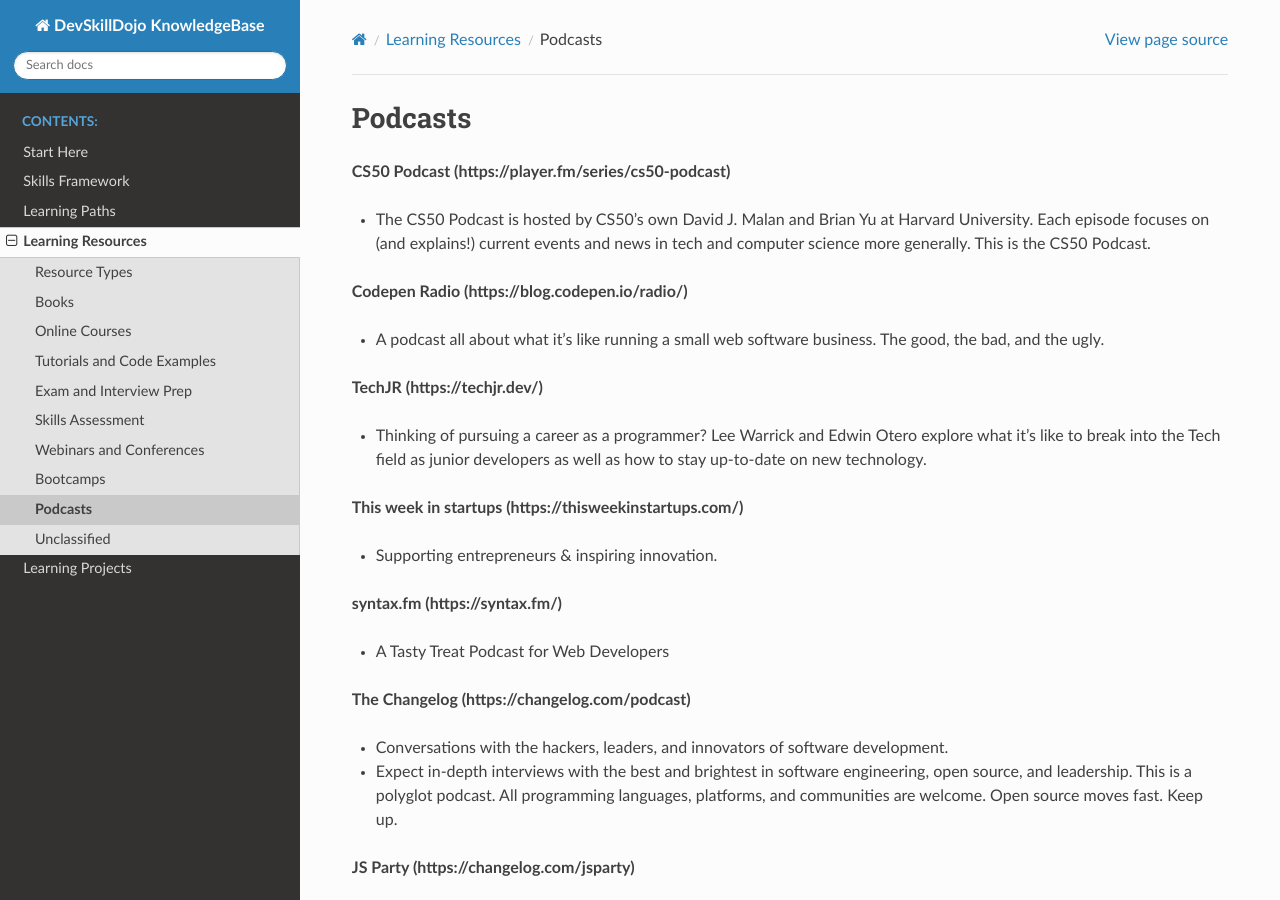
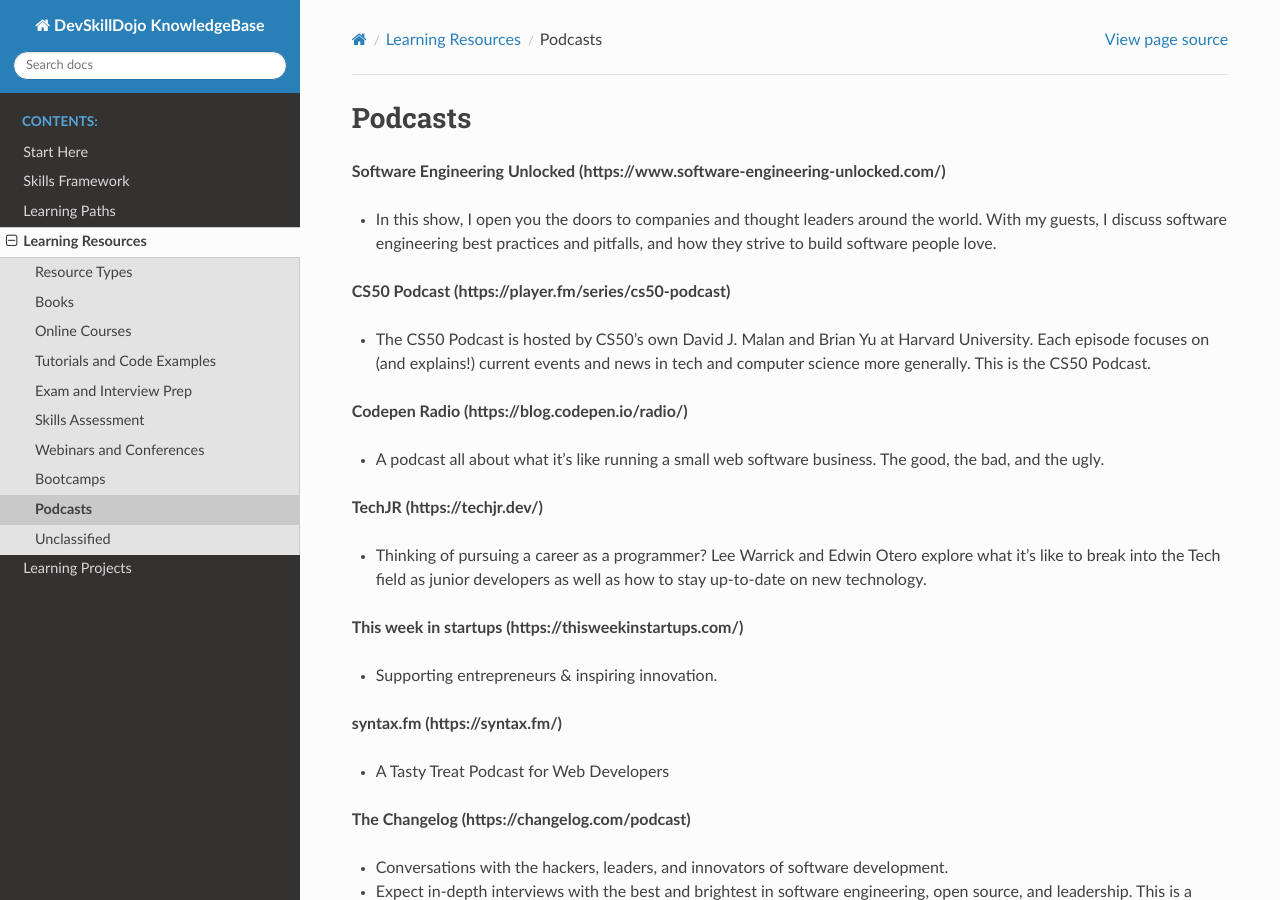
Before and after one commit to DevSkillDojo/KnowledgeBase, a Sphinx documentation site: the page built from source/learning_resources/podcasts.rst, in a window 1280 px wide and 900 px high. Built offline with Sphinx 7.4.7 and the Read the Docs theme 2.0.0, drawn with Linux system fonts in a browser that asks for light colours.

Commit message:
Some minor adjustments

```diff
--- a/source/learning_paths/development/html_css_js.rst
+++ b/source/learning_paths/development/html_css_js.rst
@@ -31,6 +31,8 @@
 
 Practical projects
 ------------------
+- Follow the flow of the first website by LevelUpTuts
+
 * Basic screen skeleton 1: Header with menu items
     * Header with menu items
     * Related to: https://www.freecodecamp.org/learn/responsive-web-design/applied-visual-design/adjust-the-tone-of-a-color
@@ -44,6 +46,8 @@
 * CSS Shapes
     * Crescent moon
     * Heart: https://www.freecodecamp.org/learn/responsive-web-design/applied-visual-design/create-a-more-complex-shape-using-css-and-html
+* CSS Animation
+    * 10 pin bowling animation viewed from the top
 * Responsive Cards
     * Ruond corners
     * Shadows
--- a/source/learning_resources/online_courses.rst
+++ b/source/learning_resources/online_courses.rst
@@ -27,7 +27,7 @@
 +-------------------+--------------------------------+------------------------------------------+
 |                   | https://embermap.com/          | Tutorials and courses focussing on Ember |
 +-------------------+--------------------------------+------------------------------------------+
-|                   |                                |                                          |
+| Wes Bos Courses   | https://wesbos.com/courses/    |                                          |
 +-------------------+--------------------------------+------------------------------------------+
 |                   |                                |                                          |
 +-------------------+--------------------------------+------------------------------------------+
--- a/source/learning_resources/podcasts.rst
+++ b/source/learning_resources/podcasts.rst
@@ -2,6 +2,10 @@
 
 Podcasts
 ========
+
+**Software Engineering Unlocked (https://www.software-engineering-unlocked.com/)**
+
+* In this show, I open you the doors to companies and thought leaders around the world. With my guests, I discuss software engineering best practices and pitfalls, and how they strive to build software people love.
 
 **CS50 Podcast (https://player.fm/series/cs50-podcast)**
 
--- a/source/learning_resources/tutorials_and_code_examples.rst
+++ b/source/learning_resources/tutorials_and_code_examples.rst
@@ -9,3 +9,4 @@
 * Coder-Coder (https://coder-coder.com/about/)
 * Scotch.io (https://scotch.io/tutorials)
 * https://www.leveluptutorials.com/tutorials (Also includes Youtube channel)
+* https://wesbos.com/blog/
--- a/source/skills_framework/skills_tree.rst
+++ b/source/skills_framework/skills_tree.rst
@@ -136,8 +136,8 @@
    * CSS
        * CSS Fundamentals
        * Grid and Flexbox
-       * Media queries
-       * CSS Animation
+       * CSS Media queries
+       * CSS Transformation and Animation
        * CSS Processors
            * Sass
            * Less
```
